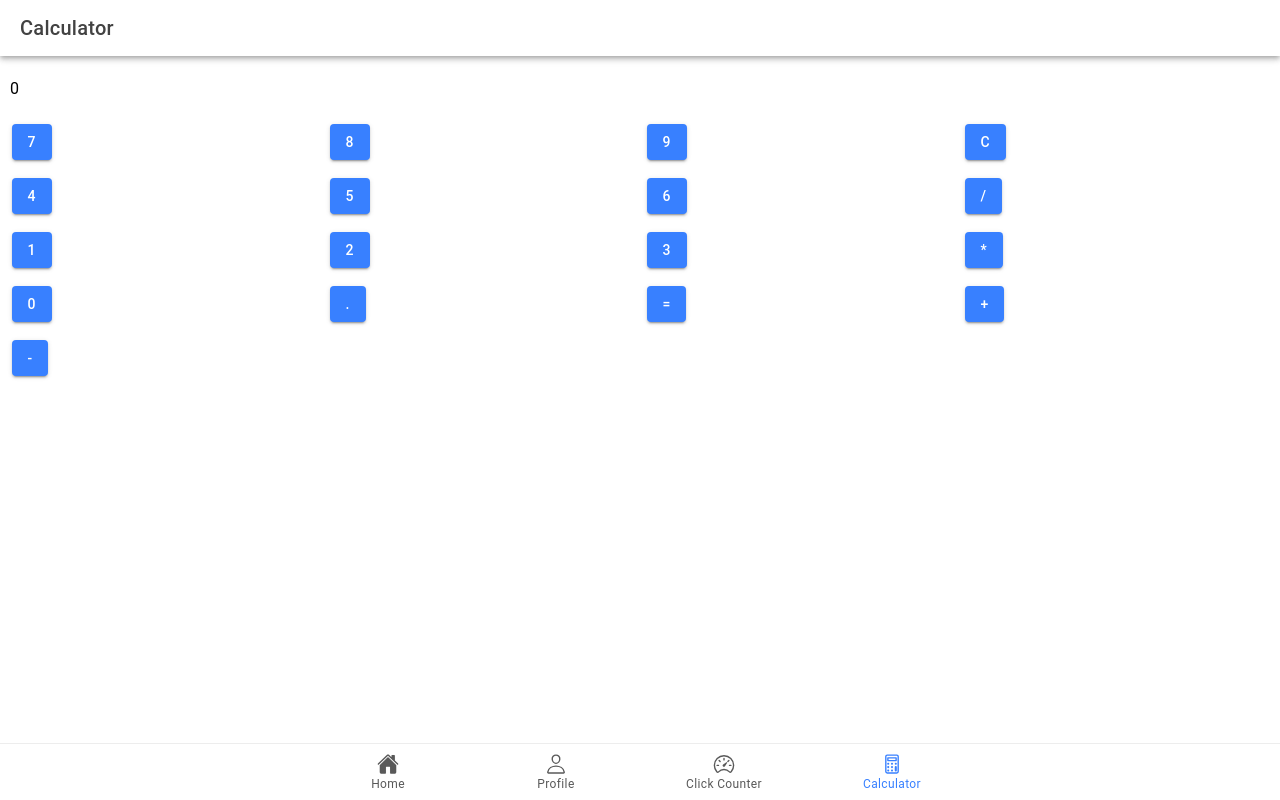
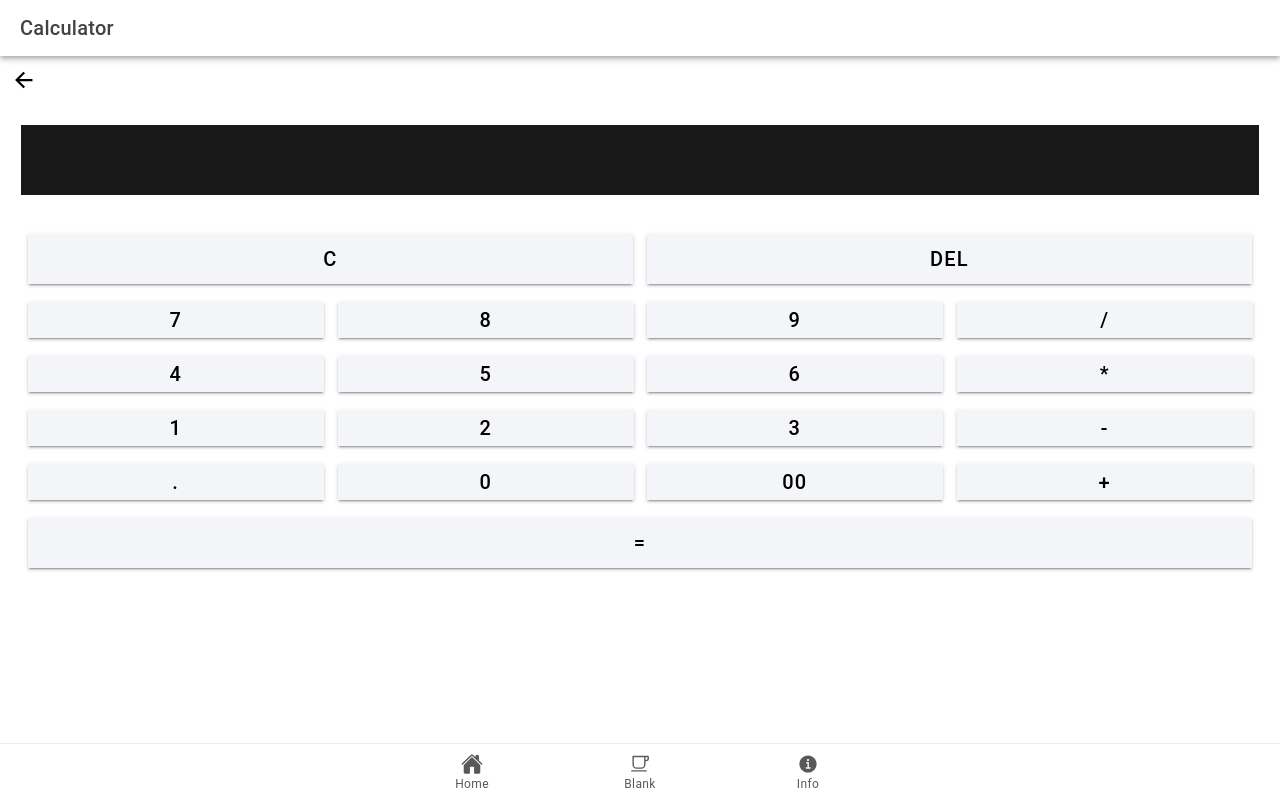
Before and after one commit to mudjakils/ion-t-madrijanon, a React (Vite) app: page /calculator in a window 1280 px wide. Built offline with nearby package versions, Linux system fonts and the light colour scheme.

Commit message:
add todolist tsx, add todolist.css, info,change calulator, add image and make chnages in apptsx

```diff
--- a/src/App.tsx
+++ b/src/App.tsx
@@ -10,7 +10,7 @@ import {
   setupIonicReact
 } from '@ionic/react';
 import { IonReactRouter } from '@ionic/react-router';
-import { calculatorOutline, ellipse, home, personOutline, speedometerOutline, square, triangle } from 'ionicons/icons';
+import { cafeOutline, calculatorOutline, ellipse, home, informationCircle, personOutline, speedometerOutline, square, triangle } from 'ionicons/icons';
 
 // Home resources
 import Home from './pages/home';
@@ -18,6 +18,9 @@ import Home from './pages/home';
 import Profile from './pages/profile';
 import ClickCounter from './pages/click-counter';
 import Calculator from './pages/calculator';
+import TodoList from './pages/TodoList';
+
+
 
 /* Core CSS required for Ionic components to work properly */
 import '@ionic/react/css/core.css';
@@ -65,6 +68,9 @@ const App: React.FC = () => (
           <Route path="/calculator">
             <Calculator />
           </Route>
+          <Route exact path="/TodoList">
+            <ClickCounter />
+          </Route>
 
         </IonRouterOutlet>
 
@@ -75,19 +81,23 @@ const App: React.FC = () => (
             <IonLabel>Home</IonLabel>
           </IonTabButton>
 
-          <IonTabButton tab="profile" href="/profile">
-            <IonIcon aria-hidden="true" icon={personOutline} />
-            <IonLabel>Profile</IonLabel>
+          <IonTabButton tab="profile" href="#">
+            <IonIcon aria-hidden="true" icon={cafeOutline} />
+            <IonLabel>Blank</IonLabel>
           </IonTabButton>
-          <IonTabButton tab="Click-Counter" href="/click-counter">
-            <IonIcon aria-hidden="true" icon={speedometerOutline} />
-            <IonLabel>Click Counter</IonLabel>
+          <IonTabButton tab="Click-Counter" href="/profile">
+            <IonIcon aria-hidden="true" icon={informationCircle} />
+            <IonLabel>Info</IonLabel>
           </IonTabButton>
-          <IonTabButton tab="calculator" href="/calculator">
+          {/* <IonTabButton tab="calculator" href="/calculator">
             <IonIcon aria-hidden="true" icon={calculatorOutline} />
             <IonLabel>Calculator</IonLabel>
-          </IonTabButton>
+          </IonTabButton> */}
         </IonTabBar>
+        <IonTabButton tab="todo-list" href="/TodoList">
+          <IonIcon aria-hidden="true" icon={ellipse} />
+         <IonLabel>To-Do List</IonLabel>
+       </IonTabButton>
 
       </IonTabs>
     </IonReactRouter>
--- /dev/null
+++ b/src/pages/TodoList.tsx
@@ -0,0 +1,92 @@
+import React, { useState } from 'react';
+import {
+  IonContent,
+  IonHeader,
+  IonPage,
+  IonTitle,
+  IonToolbar,
+  IonList,
+  IonItem,
+  IonLabel,
+  IonCheckbox,
+  IonInput,
+  IonButton,
+} from '@ionic/react';
+
+interface TodoItem {
+  id: number;
+  text: string;
+  completed: boolean;
+}
+
+const TodoList: React.FC = () => {
+  const [todos, setTodos] = useState<TodoItem[]>([]);
+  const [newTodoText, setNewTodoText] = useState<string>('');
+
+  const addTodo = () => {
+    if (newTodoText.trim() !== '') {
+      const newTodo: TodoItem = {
+        id: Date.now(),
+        text: newTodoText.trim(),
+        completed: false,
+      };
+      setTodos([...todos, newTodo]);
+      setNewTodoText('');
+    }
+  };
+
+  const toggleTodo = (id: number) => {
+    setTodos(
+      todos.map(todo =>
+        todo.id === id ? { ...todo, completed: !todo.completed } : todo
+      )
+    );
+  };
+
+  const removeTodo = (id: number) => {
+    setTodos(todos.filter(todo => todo.id !== id));
+  };
+
+  return (
+    <IonPage>
+      <IonHeader>
+        <IonToolbar>
+          <IonTitle>To-Do List</IonTitle>
+        </IonToolbar>
+      </IonHeader>
+      <IonContent fullscreen>
+        <IonList>
+          {todos.map(todo => (
+            <IonItem key={todo.id}>
+              <IonLabel>{todo.text}</IonLabel>
+              <IonCheckbox
+                slot="start"
+                checked={todo.completed}
+                onIonChange={() => toggleTodo(todo.id)}
+              />
+              <IonButton
+                fill="clear"
+                slot="end"
+                onClick={() => removeTodo(todo.id)}
+              >
+                Delete
+              </IonButton>
+            </IonItem>
+          ))}
+        </IonList>
+        <IonItem>
+          <IonInput
+            placeholder="Add new todo"
+            value={newTodoText}
+            onIonChange={e => setNewTodoText(e.detail.value!)}
+          />
+          <IonButton slot="end" onClick={addTodo}>
+            Add
+          </IonButton>
+        </IonItem>
+      </IonContent>
+    </IonPage>
+  );
+};
+
+export default TodoList;
--- a/src/pages/calculator.tsx
+++ b/src/pages/calculator.tsx
@@ -1,77 +1,118 @@
 import React, { useState } from 'react';
-import { IonContent, IonHeader, IonPage, IonTitle, IonToolbar, IonButton, IonGrid, IonRow, IonCol, IonInput } from '@ionic/react';
+import { IonContent, IonHeader, IonPage, IonTitle, IonToolbar, IonButton, IonGrid, IonRow, IonCol, IonBackButton, IonButtons, IonInput } from '@ionic/react';
+
 import './calculator.css';
 
 const Calculator: React.FC = () => {
-  const [displayValue, setDisplayValue] = useState('0');
+  const [input, setInput] = useState<string>('');
 
-  const handleButtonClick = (value: string) => {
-    if (displayValue === '0' && value !== '.') {
-      setDisplayValue(value);
-    } else {
-      setDisplayValue(displayValue + value);
-    }
+  const handleInput = (value: string) => {
+    setInput(input + value);
   };
 
-  const handleClearClick = () => {
-    setDisplayValue('0');
+  const handleClear = () => {
+    setInput('');
+  };
+
+  const handleDelete = () => {
+    setInput(input.slice(0, -1));
   };
 
   const handleCalculate = () => {
     try {
-      // Evaluate the expression using JavaScript's eval function (not recommended for production)
-      const result = eval(displayValue);
-      setDisplayValue(result.toString());
+      setInput(eval(input).toString());
     } catch (error) {
-      setDisplayValue('Error');
+      setInput('Error');
     }
   };
 
   return (
-    <IonPage>
-      <IonHeader>
-        <IonToolbar>
-          <IonTitle>Calculator</IonTitle>
-        </IonToolbar>
-      </IonHeader>
-      <IonContent fullscreen>
-        <IonHeader collapse="condense">
+      <IonPage>
+        <IonHeader>
           <IonToolbar>
-            <IonTitle size="large">Calculator</IonTitle>
+            <IonTitle>Calculator</IonTitle>
           </IonToolbar>
         </IonHeader>
-        <IonGrid className="calculator">
+
+        <IonButtons slot="start">
+          <IonBackButton defaultHref="/" />
+        </IonButtons>
+        <IonContent fullscreen className="ion-padding" style={{ backgroundColor: 'dark' }}>
+          <IonGrid>
           <IonRow>
-            <IonCol size="12">
-              <IonInput className="display" value={displayValue} readonly={true}></IonInput>
+            <IonCol size="12" style={{ height: '70px', fontSize: '60px', marginBottom: '30px', backgroundColor: 'rgb(25, 25, 25)' }}>
+              <IonInput style={{ fontSize: '40px', color: 'white', marginTop: '7px' }} value={input} readonly={true} className="ion-text-right" />
+            </IonCol>
+          </IonRow>
+
+          <IonRow>
+            <IonCol size="6">
+              <IonButton id="btns" expand="full" color="light" onClick={handleClear} style={{ fontSize: '20px', height: '50px'}}>C</IonButton>
+            </IonCol>
+            <IonCol size="6">
+              <IonButton id="btns" expand="full" color="light" onClick={handleDelete} style={{ fontSize: '20px', height: '50px'}}>DEL</IonButton>
             </IonCol>
           </IonRow>
           <IonRow>
-            <IonCol><IonButton onClick={() => handleButtonClick('7')}>7</IonButton></IonCol>
-            <IonCol><IonButton onClick={() => handleButtonClick('8')}>8</IonButton></IonCol>
-            <IonCol><IonButton onClick={() => handleButtonClick('9')}>9</IonButton></IonCol>
-            <IonCol><IonButton onClick={handleClearClick}>C</IonButton></IonCol>
+            <IonCol size="3">
+              <IonButton id="btns" expand="full" color="light" onClick={() => handleInput('7')} style={{ fontSize: '20px'}}>7</IonButton>
+            </IonCol>
+            <IonCol size="3">
+              <IonButton id="btns" expand="full" color="light" onClick={() => handleInput('8')} style={{ fontSize: '20px'}}>8</IonButton>
+            </IonCol>
+            <IonCol size="3">
+              <IonButton id="btns" expand="full" color="light" onClick={() => handleInput('9')} style={{ fontSize: '20px'}}>9</IonButton>
+            </IonCol>
+            <IonCol size="3">
+              <IonButton id="btns" expand="full" color="light" onClick={() => handleInput('/')} style={{ fontSize: '20px'}}>/</IonButton>
+            </IonCol>
           </IonRow>
           <IonRow>
-            <IonCol><IonButton onClick={() => handleButtonClick('4')}>4</IonButton></IonCol>
-            <IonCol><IonButton onClick={() => handleButtonClick('5')}>5</IonButton></IonCol>
-            <IonCol><IonButton onClick={() => handleButtonClick('6')}>6</IonButton></IonCol>
-            <IonCol><IonButton onClick={() => handleButtonClick('/')}>/</IonButton></IonCol>
+            <IonCol size="3">
+              <IonButton id="btns" expand="full" color="light" onClick={() => handleInput('4')} style={{ fontSize: '20px'}}>4</IonButton>
+            </IonCol>
+            <IonCol size="3">
+              <IonButton id="btns" expand="full" color="light" onClick={() => handleInput('5')} style={{ fontSize: '20px'}}>5</IonButton>
+            </IonCol>
+            <IonCol size="3">
+              <IonButton id="btns" expand="full" color="light" onClick={() => handleInput('6')} style={{ fontSize: '20px'}}>6</IonButton>
+            </IonCol>
+            <IonCol size="3">
+              <IonButton id="btns" expand="full" color="light" onClick={() => handleInput('*')} style={{ fontSize: '20px'}}>*</IonButton>
+            </IonCol>
           </IonRow>
           <IonRow>
-            <IonCol><IonButton onClick={() => handleButtonClick('1')}>1</IonButton></IonCol>
-            <IonCol><IonButton onClick={() => handleButtonClick('2')}>2</IonButton></IonCol>
-            <IonCol><IonButton onClick={() => handleButtonClick('3')}>3</IonButton></IonCol>
-            <IonCol><IonButton onClick={() => handleButtonClick('*')}>*</IonButton></IonCol>
+            <IonCol size="3">
+              <IonButton id="btns" expand="full" color="light" onClick={() => handleInput('1')} style={{ fontSize: '20px'}}>1</IonButton>
+            </IonCol>
+            <IonCol size="3">
+              <IonButton id="btns" expand="full" color="light" onClick={() => handleInput('2')} style={{ fontSize: '20px'}}>2</IonButton>
+            </IonCol>
+            <IonCol size="3">
+              <IonButton id="btns" expand="full" color="light" onClick={() => handleInput('3')} style={{ fontSize: '20px'}}>3</IonButton>
+            </IonCol>
+            <IonCol size="3">
+              <IonButton id="btns" expand="full" color="light" onClick={() => handleInput('-')} style={{ fontSize: '20px'}}>-</IonButton>
+            </IonCol>
           </IonRow>
           <IonRow>
-            <IonCol><IonButton onClick={() => handleButtonClick('0')}>0</IonButton></IonCol>
-            <IonCol><IonButton onClick={() => handleButtonClick('.')}>.</IonButton></IonCol>
-            <IonCol><IonButton onClick={handleCalculate}>=</IonButton></IonCol>
-            <IonCol><IonButton onClick={() => handleButtonClick('+')}>+</IonButton></IonCol>
+            <IonCol size="3">
+              <IonButton id="btns" expand="full" color="light" onClick={() => handleInput('.')} style={{ fontSize: '20px'}}>.</IonButton>
+            </IonCol>
+            <IonCol size="3">
+              <IonButton id="btns" expand="full" color="light" onClick={() => handleInput('0')} style={{ fontSize: '20px'}}>0</IonButton>
+            </IonCol>
+            <IonCol size="3">
+              <IonButton id="btns" expand="full" color="light" onClick={() => handleInput('00')} style={{ fontSize: '20px'}}>00</IonButton>
+            </IonCol>
+            <IonCol size="3">
+              <IonButton id="btns" expand="full" color="light" onClick={() => handleInput('+')} style={{ fontSize: '20px'}}>+</IonButton>
+            </IonCol>
           </IonRow>
           <IonRow>
-            <IonCol size="12"><IonButton onClick={() => handleButtonClick('-')}>-</IonButton></IonCol>
+            <IonCol size="12">
+              <IonButton id="btns" expand="full" color="light" onClick={handleCalculate} style={{ fontSize: '20px', height: '50px'}}>=</IonButton>
+            </IonCol>
           </IonRow>
         </IonGrid>
       </IonContent>
--- a/src/pages/home.tsx
+++ b/src/pages/home.tsx
@@ -1,9 +1,18 @@
+import React from 'react';
 import {
   IonContent, IonHeader, IonPage, IonTitle, IonToolbar,
   IonButton, IonCard, IonCardHeader, IonCardSubtitle, IonCardTitle, IonCardContent, IonImg
 } from '@ionic/react';
+import { useHistory } from 'react-router-dom';
 
 const Home: React.FC = () => {
+  const history = useHistory();
+
+  const handleCardClick = (route: string) => {
+    // Navigate to the desired route when the card is clicked
+    history.push(route);
+  };
+
   return (
     <IonPage>
       <IonHeader>
@@ -18,21 +27,58 @@ const Home: React.FC = () => {
           </IonToolbar>
         </IonHeader>
 
-              {/* Content */}
+        {/* First Card */}
+        <IonButton onClick={() => handleCardClick('/calculator')} fill="clear">
           <IonCard>
             <IonCardHeader>
-                      <IonCardSubtitle className="bold-text">Welcome to my First App!</IonCardSubtitle>
-                      <br/>
-                      <IonImg src="../src/img/reggie2.png" alt="Image" />
-                      <br/>
-                      <IonCardTitle>This is the home page</IonCardTitle>
+              <IonCardSubtitle className="bold-text"></IonCardSubtitle>
+              <IonCardTitle>Calculator</IonCardTitle>
             </IonCardHeader>
-
             <IonCardContent>
-                      <p>This is where you can display your home page content.</p>
-                      <IonButton expand="block" routerLink="/profile">Go to Profile</IonButton>
+              {/* No content here */}
             </IonCardContent>
           </IonCard>
+        </IonButton>
+
+        {/* Second Card */}
+        <IonButton onClick={() => handleCardClick('/click-counter')} fill="clear">
+          <IonCard>
+            <IonCardHeader>
+              <IonCardSubtitle className="bold-text"></IonCardSubtitle>
+              <IonCardTitle>Click Counter</IonCardTitle>
+            </IonCardHeader>
+            <IonCardContent>
+              {/* No content here */}
+            </IonCardContent>
+          </IonCard>
+        </IonButton>
+
+        {/* Third Card */}
+        <IonButton onClick={() => handleCardClick('/todo-list')} fill="clear">
+          <IonCard>
+            <IonCardHeader>
+              <IonCardSubtitle className="bold-text"></IonCardSubtitle>
+              <IonCardTitle>To-Do List</IonCardTitle>
+            </IonCardHeader>
+            <IonCardContent>
+              {/* No content here */}
+            </IonCardContent>
+          </IonCard>
+        </IonButton>
+
+        {/* Fourth Card */}
+        <IonButton onClick={() => handleCardClick('#')} fill="clear">
+          <IonCard>
+            <IonCardHeader>
+              <IonCardSubtitle className="bold-text"></IonCardSubtitle>
+              <IonCardTitle>Blank</IonCardTitle>
+            </IonCardHeader>
+            <IonCardContent>
+              {/* No content here */}
+            </IonCardContent>
+          </IonCard>
+        </IonButton>
+
 
       </IonContent>
     </IonPage>
```
Also changed, not shown: src/pages/home.css (+27 -0 lines), src/pages/info.tsx (added, +25 -0 lines), src/img/REG.PNG (added), src/pages/TodoList.css (added). Lines whose indentation alone changed are shown as unchanged.
